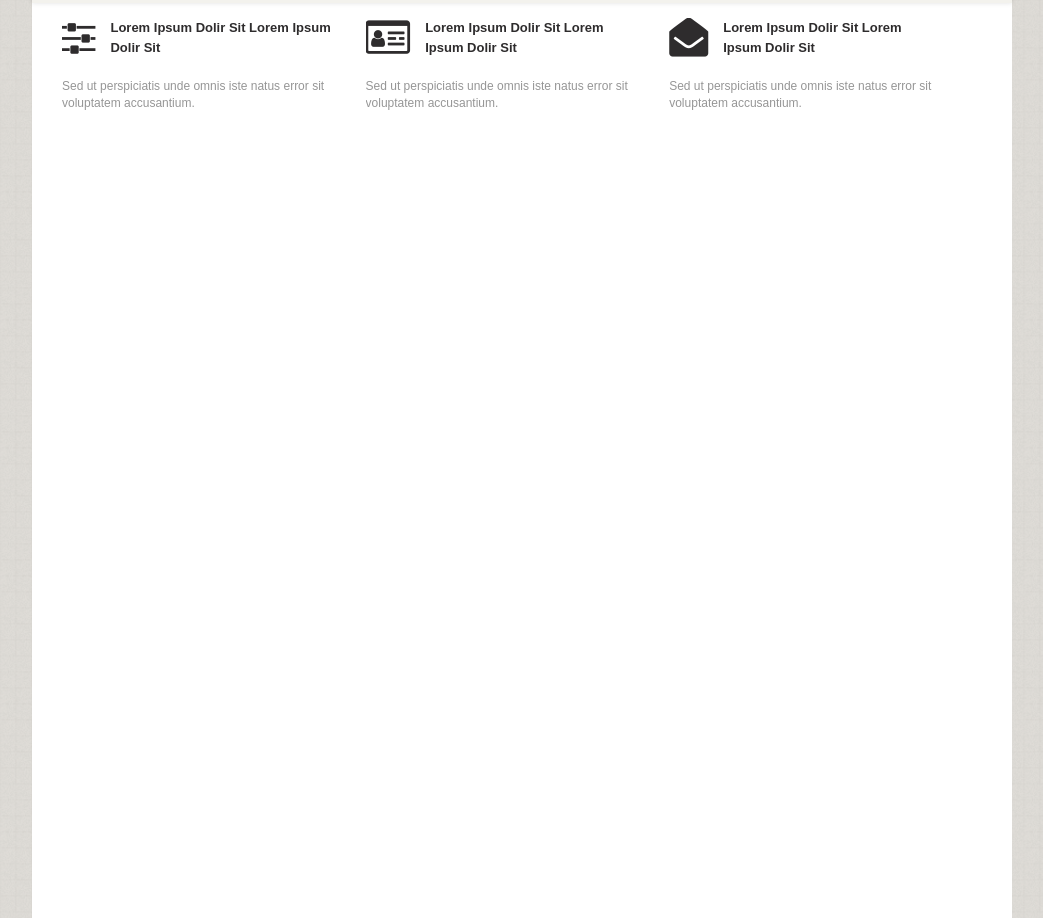
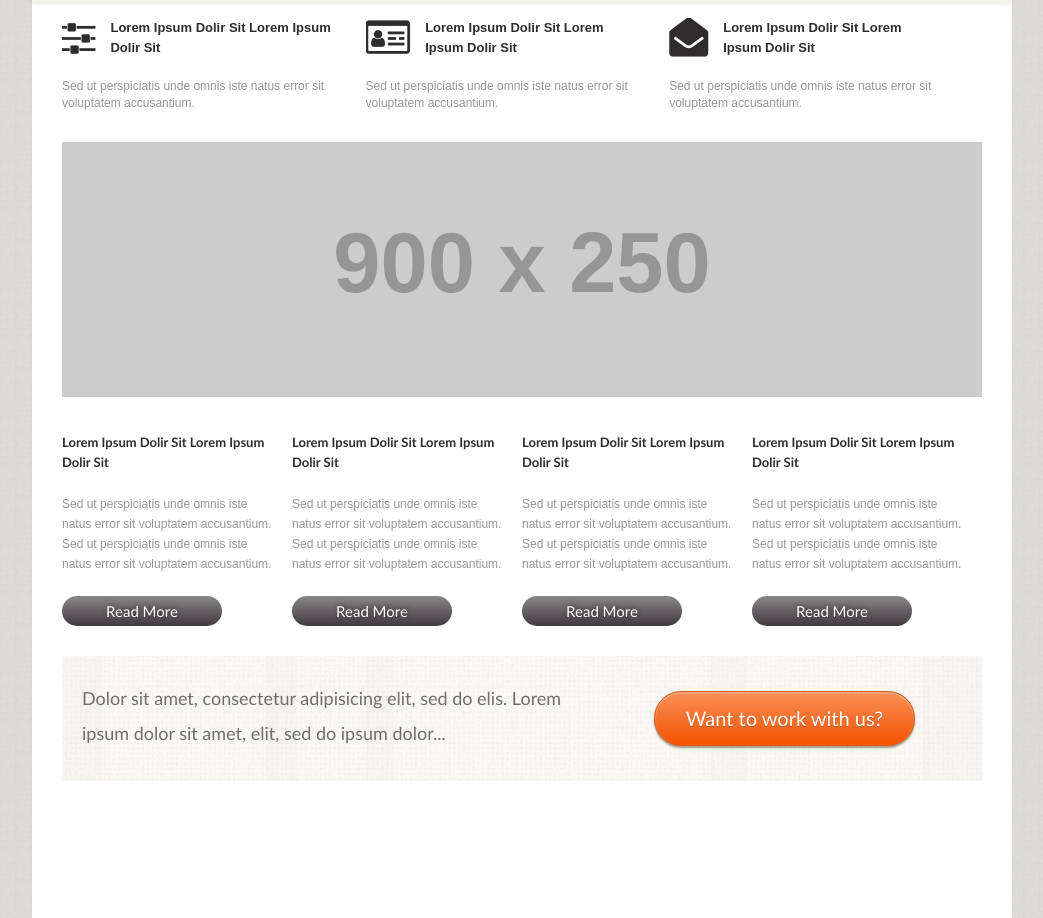
Before and after one commit to vinosgrayapple/Adaptive, a website: page index.html in a window 1280 px wide. Shown: the part 326-1244 px from the top of the page, without its empty margins (118-1161 px from the left). Drawn offline with nearby package versions, Linux system fonts and the light colour scheme; placeholder pictures from the web are drawn by us.

Commit message:
buttom content block

```diff
--- a/css/style.css
+++ b/css/style.css
@@ -99,6 +99,7 @@ margin-right: 32px;
 }
 .slogan {
 	overflow: hidden;
+	margin-bottom: 30px;
 }
 .slogan__item {
 	overflow: hidden;
@@ -129,3 +130,110 @@ margin-right: 32px;
 	margin-right: 15px;
 
 }
+.features {
+	margin-bottom: 30px;
+}
+.features img {
+	width: 100%;
+}
+.service {
+	overflow: hidden;
+	margin-bottom: 30px;
+
+}
+.service__item {
+	float: left;
+	width: 25%;
+}
+.service__item__button {
+	width: 160px;
+	height: 30px;
+	background-color: white;
+	background-image: linear-gradient(to top, #3f3a3e 0%, #898788 100%);
+	border: none;
+	-webkit-border-radius: 15px;
+	border-radius: 15px;
+	text-shadow: 0.7px -0.7px 5px rgba(0, 0, 0, 0.53);
+}
+.service__item__button a {
+	text-decoration: none;
+	color: white;
+	font-family: "Trebuchet MS";
+	font-size: 15px;
+	font-weight: 400;
+	line-height: 20px;
+	display: block;
+
+}
+.service__item h2 {
+	color: #2e2c2d;
+	font-family: "Trebuchet MS";
+	font-size: 13px;
+	font-weight: 600;
+	line-height: 20px;
+}
+.service__item p {
+	color: #969696;
+	font-family: Arial;
+	font-size: 12px;
+	font-weight: 400;
+	line-height: 20px;
+	margin: 22px 0;
+}
+.service__item div {
+	padding-right: 20px;
+}
+.service__item__button:hover {
+	background-image: linear-gradient(to top, #de4c01 0%, #f59461 100%);
+
+}
+
+.adv {
+	overflow: hidden;
+	background: url(../img/adv-bg.png);
+	-webkit-background-size: cover;
+	     -o-background-size: cover;
+	        background-size: cover;
+	height: 125px;
+
+}
+.adv__left {
+	float: left;
+	width: 60%;
+
+}
+.adv h2 {
+	display: block;
+	color: #706d6a;
+	font-family: "Trebuchet MS";
+	font-size: 18px;
+	font-weight: 400;
+	line-height: 35px;
+	padding: 25px 20px;
+}
+.adv__right {
+	float: right;
+	width: 40%;
+
+}
+.adv__button {
+	margin-top: 35px;
+	margin-left: 40px;
+	width: 261px;
+	height: 55px;
+	background-color: white;
+	background-image: linear-gradient(to top, #f45300 0%, #f98f58 100%);
+	border: 1px solid #d55a1a;
+	border-radius: 27px;
+	box-shadow: 0 2px 2px rgba(135, 124, 105, 0.75), inset 0 1px 2px rgba(249, 199, 174, 0.75);
+}
+.adv__button a {
+	text-shadow: 0 1px 0 rgba(159, 85, 47, 0.75);
+	color: white;
+	font-family: "Trebuchet MS";
+	font-size: 20px;
+	font-weight: 400;
+	line-height: 35px;
+	text-decoration: none;
+	display: block;
+}
--- a/index.html
+++ b/index.html
@@ -1,23 +1,26 @@
 <!DOCTYPE html>
 <html lang="en">
+
 <head>
     <meta charset="UTF-8">
     <meta name="viewport" content="width=device-width, initial-scale=1.0">
     <title>Adaptive</title>
     <link rel="stylesheet" href="css/style.css">
     <link rel="stylesheet" href="css/font-awesome.min.css">
+    <script src="https://code.jquery.com/jquery-3.1.1.js" integrity="sha256-16cdPddA6VdVInumRGo6IbivbERE8p7CQR3HzTBuELA=" crossorigin="anonymous"></script>
 </head>
+
 <body>
     <div class="container">
         <header>
-		<a href="#"><div class="logo"></div></a>
+            <a href="#">
+                <div class="logo"></div>
+            </a>
             <h1 class="header__h1">Lorem ipsum dolor sit amet, consectetur adipisicing...</h1>
             <div class="header__social">
                 <a href="#"><i class="fa fa-twitter fa-2x" aria-hidden="true"></i></a>
                 <a href="#"><i class="fa fa-facebook-square fa-2x" aria-hidden="true"></i></a>
-
             </div>
-
         </header>
         <section class="content__main">
             <nav class="navigation">
@@ -29,7 +32,8 @@
                     <li><a href="#">Shortcodes</a></li>
                     <li><a href="#">Contacts</a></li>
                 </ul>
-		</nav><!-- Navigation -->
+            </nav>
+            <!-- Navigation -->
             <div class="content__white">
                 <div class="slogan">
                     <div class="slogan__item">
@@ -53,9 +57,60 @@
                             <p>Sed ut perspiciatis unde omnis iste natus error sit voluptatem accusantium.</p>
                         </div>
                     </div>
-		</div><!-- Slogan -->
-		</div> <!-- Content main  -->
-		</section> <!-- Content -->
-	</div><!-- container -->
+                </div>
+                <!-- Slogan -->
+                <div class="features">
+                    <img alt="fakeimg.pl" src="https://fakeimg.pl/900x250/282828/eae0d0/?retina=1">
+                </div>
+                <!-- Features -->
+                <div class="service">
+                	<div class="service__item">
+                		<div>
+                			<h2>Lorem Ipsum Dolir Sit Lorem Ipsum Dolir Sit</h2>
+                			<p>Sed ut perspiciatis unde omnis iste natus error sit voluptatem accusantium. Sed ut perspiciatis unde omnis iste natus error sit voluptatem accusantium.</p>
+                			<button class="service__item__button"><a href="#">Read More</a></button>
+                		</div>
+                	</div>
+                	<div class="service__item">
+                		<div>
+                			<h2>Lorem Ipsum Dolir Sit Lorem Ipsum Dolir Sit</h2>
+                			<p>Sed ut perspiciatis unde omnis iste natus error sit voluptatem accusantium. Sed ut perspiciatis unde omnis iste natus error sit voluptatem accusantium.</p>
+                			<button class="service__item__button"><a href="#">Read More</a></button>
+                		</div>
+                	</div>
+                	<div class="service__item">
+                		<div>
+                			<h2>Lorem Ipsum Dolir Sit Lorem Ipsum Dolir Sit</h2>
+                			<p>Sed ut perspiciatis unde omnis iste natus error sit voluptatem accusantium. Sed ut perspiciatis unde omnis iste natus error sit voluptatem accusantium.</p>
+                			<button class="service__item__button"><a href="#">Read More</a></button>
+                		</div>
+                	</div>
+                	<div class="service__item">
+                		<div>
+                			<h2>Lorem Ipsum Dolir Sit Lorem Ipsum Dolir Sit</h2>
+                			<p>Sed ut perspiciatis unde omnis iste natus error sit voluptatem accusantium. Sed ut perspiciatis unde omnis iste natus error sit voluptatem accusantium.</p>
+                			<button class="service__item__button"><a href="#">Read More</a></button>
+                		</div>
+                	</div>
+                </div> <!-- Service -->
+                <div class="adv">
+                <div class="adv__left">
+                	<h2>
+                		Dolor sit amet, consectetur adipisicing elit, sed do elis. Lorem
+ipsum dolor sit amet, elit, sed do ipsum dolor...
+                	</h2>
+
+                </div>
+                	<div class="adv__right">
+	                	<button class="adv__button"><a href="#">Want to work with us?</a></button>
+                	</div>
+                </div>
+            </div>
+            <!-- Content main  -->
+        </section>
+        <!-- Content -->
+    </div>
+    <!-- container -->
 </body>
+
 </html>
```
Also changed, not shown: gulpfile.js (added, +15 -0 lines), package.json (added, +25 -0 lines), img/adv-bg.png (added), 1 other file. Lines whose indentation alone changed are shown as unchanged.
